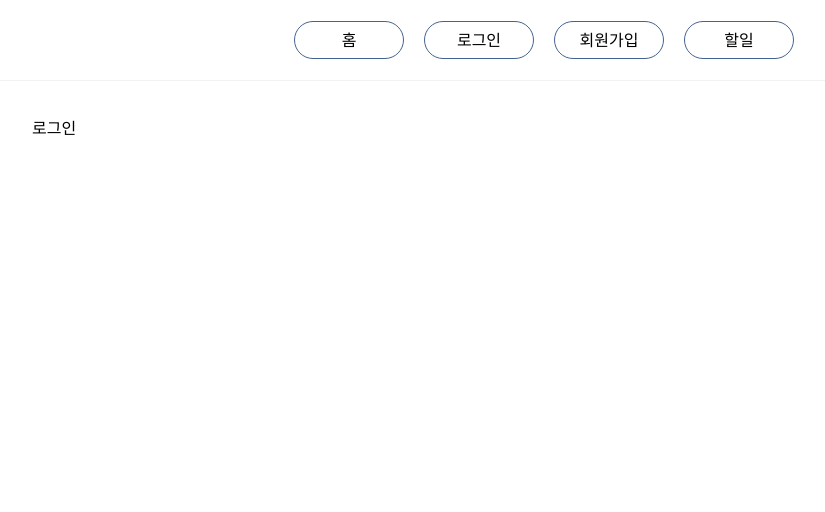
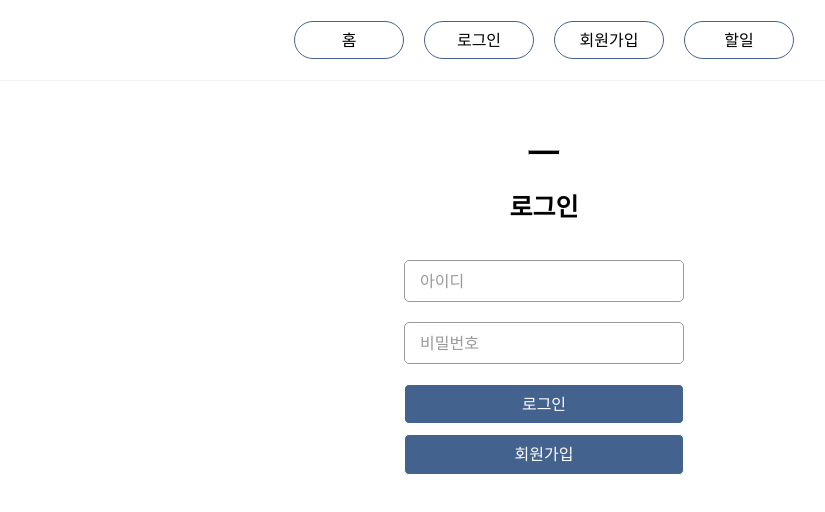
Before and after one commit to mkk00/Todo-List-React-Project-with-Axios, a React (Create React App) app: page /signin in a window 1280 px wide. Shown: the top 512 px of the page, without its empty margins (96-921 px from the left). Built offline with nearby package versions, Linux system fonts and the light colour scheme.

Commit message:
[markup&style] add login page

```diff
--- a/src/component/formInput.jsx
+++ b/src/component/formInput.jsx
@@ -23,6 +23,9 @@ const Input = styled.div`
   input::placeholder{
     color: #999;
   }
+  input:focus{
+    outline: none;
+  }
 `
 
 export default FormInput;
--- a/src/pages/SignIn.jsx
+++ b/src/pages/SignIn.jsx
@@ -1,9 +1,50 @@
+import styled from "styled-components";
+
+import FormInput from "../component/formInput";
+import FormButton from "../component/button";
+import Divider from "../component/divider";
+
 function SignIn() {
   return(
-    <div className="container">
-      로그인
-    </div>
+    <section className="container">
+      <Divider />
+      <h2 className="sectionTitle">로그인</h2>
+      <Form>
+        <fieldset>
+          <legend>로그인 폼</legend>
+          <FormInput className="a11yHidden" id="loginId" placeholder="아이디" label="아이디" name="login" type="text" />
+          <FormInput className="a11yHidden" id="loginPassword" placeholder="비밀번호" label="비밀번호" name="password" type="text" />
+        </fieldset>
+        <div className="buttonBox">
+          <FormButton title="로그인" type="button" pointColor />
+          <FormButton title="회원가입" type="button" pointColor />
+        </div>
+      </Form>
+    </section>
   )
 }
 
+const Form = styled.form`
+  width: 280px;
+  margin: 0 auto;
+
+  fieldset{
+    display: flex;
+    flex-flow: column;
+    gap: 20px;
+  }
+
+  input{
+    width: 100%;
+  }
+
+  .buttonBox{
+    margin-top: 20px;
+  }
+
+  .buttonBox button:last-child{
+    margin-top: 10px;
+  }
+`
+
 export default SignIn;
--- a/src/style/globalstyle.js
+++ b/src/style/globalstyle.js
@@ -42,7 +42,14 @@ const GlobalStyle = createGlobalStyle`
 
   .container{
     width: 1024px;
-    margin: 120px auto;
+    margin: 150px auto;
+  }
+
+  .sectionTitle{
+    font-size: 25px;
+    font-weight: bold;
+    text-align: center;
+    margin: 40px 0;
   }
 `;
 
```
